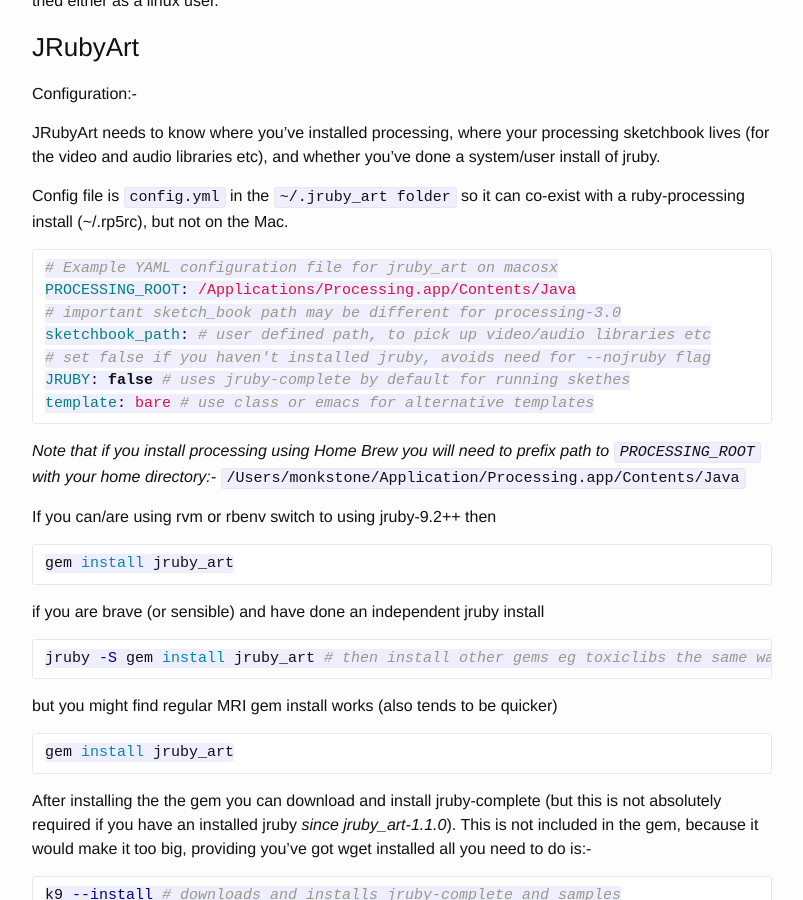
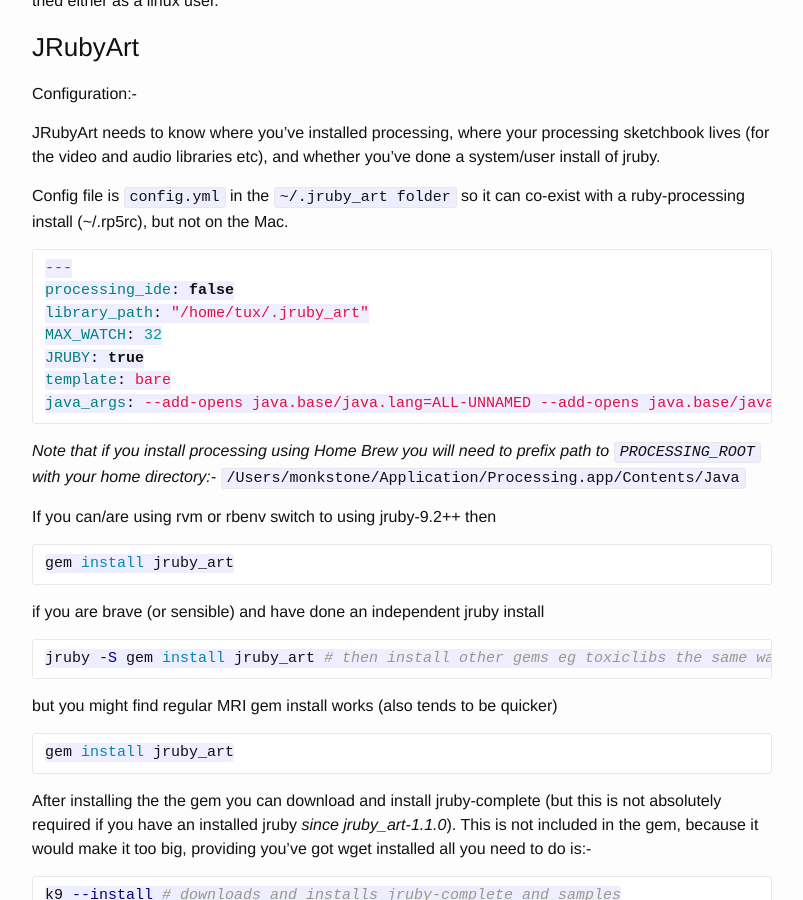
Before and after one commit to ruby-processing/JRubyArt, a Jekyll site: the page built from _posts/2015-11-21-getting.md, in a window 1280 px wide and 900 px high, scrolled down 2246 px. Shown: the whole window, without its empty margins (238-1041 px from the left). Built offline with Jekyll 4.4.1, drawn with Linux system fonts in a browser that asks for light colours.

Commit message:
Update configuration

````diff
--- a/_posts/2015-11-21-getting.md
+++ b/_posts/2015-11-21-getting.md
@@ -74,13 +74,13 @@
 Config file is `config.yml` in the `~/.jruby_art folder` so it can co-exist with a ruby-processing install (~/.rp5rc), but not on the Mac.
 
 ```yaml
-# Example YAML configuration file for jruby_art on macosx
-PROCESSING_ROOT: /Applications/Processing.app/Contents/Java
-# important sketch_book path may be different for processing-3.0
-sketchbook_path: # user defined path, to pick up video/audio libraries etc
-# set false if you haven't installed jruby, avoids need for --nojruby flag
-JRUBY: false # uses jruby-complete by default for running skethes
-template: bare # use class or emacs for alternative templates
+---
+processing_ide: false
+library_path: "/home/tux/.jruby_art"
+MAX_WATCH: 32
+JRUBY: true
+template: bare
+java_args: --add-opens java.base/java.lang=ALL-UNNAMED --add-opens java.base/java.io=ALL-UNNAMED --add-opens java.desktop/java.awt=ALL-UNNAMED
 ```
 
 _Note that if you install processing using Home Brew you will need to prefix path to `PROCESSING_ROOT` with your home directory:-_ `/Users/monkstone/Application/Processing.app/Contents/Java`
--- a/libraries.html
+++ b/libraries.html
@@ -16,3 +16,5 @@
 <li>Custom java (see also pbox2d gem)</li>
 <li>Regular processing libraries (see also gems for toxiclibs etc)</li>
 </ol>
+
+Since JRubyArt-2.0 you should configure the `library_path:` in `config.yml` to point to where you have your libraries folder. To use the processing built in libraries put the `pdf`, `serial` and `net` libraries in that folder.
````
Also changed, not shown: _k9methods/setup.md (+1 -1 lines), _posts/2015-11-21-getting_started.md (+6 -3 lines), _posts/2015-11-21-windows_started.md (+2 -2 lines).
